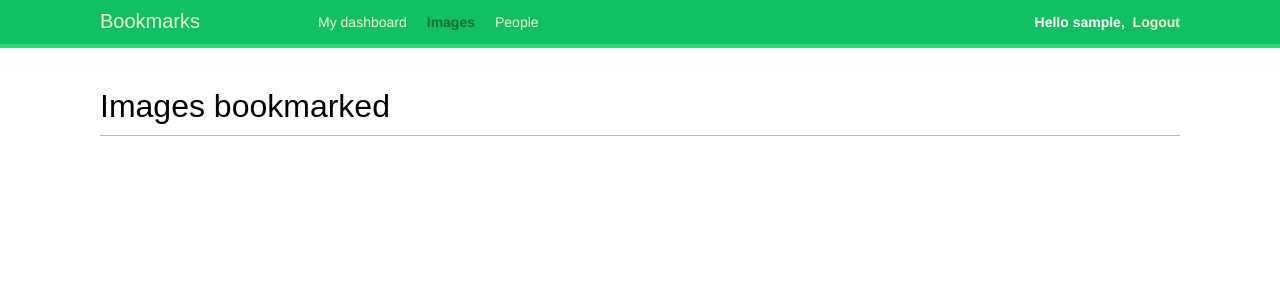
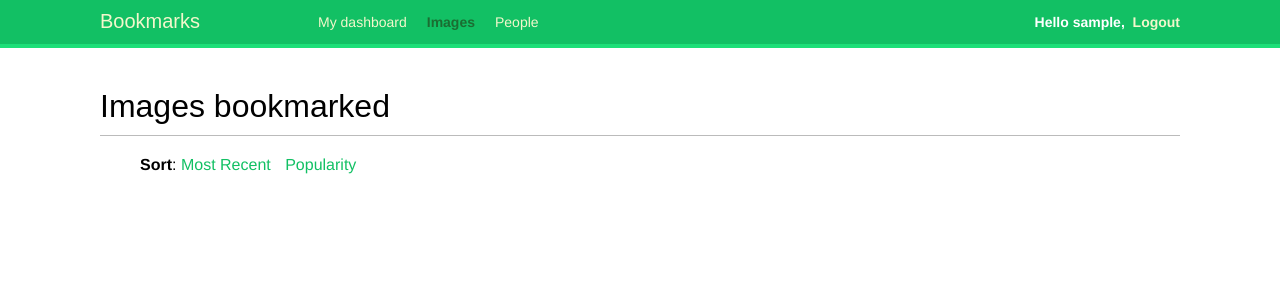
Before and after one commit to abhie-lp/image-share, a Django app: page /images/ in a window 1280 px wide. Shown: the top 308 px of the page. Run offline with Django 3.2, Linux system fonts and the light colour scheme; the visitor is signed in with stand-in values (Sample User, id 1); data comes from the database, SQL or seed files in the repository; data that the repository does not hold is empty; some libraries are stand-ins or nearby versions; some web fonts are replaced.

Commit message:
Sort with recent and popularity

```diff
--- a/images/admin.py
+++ b/images/admin.py
@@ -4,5 +4,5 @@ from .models import Image
 
 @admin.register(Image)
 class ImageAdmin(admin.ModelAdmin):
-    list_display = "title", "slug", "image", "created",
+    list_display = "title", "slug", "image", "total_likes", "created",
     list_filter = "created",
--- a/images/templates/image/list.html
+++ b/images/templates/image/list.html
@@ -4,6 +4,11 @@
 
 {% block content %}
   <h1>Images bookmarked</h1>
+  <ul class="sort" style="list-style: none;">
+    <li style="display: inline-block"><b>Sort</b>: </li>
+    <li style="display: inline-block;  padding-right: 10px"><a href="{% url 'images:list_sort' 'recent' %}">Most Recent</a></li>
+    <li style="display: inline-block"><a href="{% url 'images:list_sort' 'popularity' %}">Popularity</a></li>
+  </ul>
   <div id="image-list">
     {% include "image/list_ajax.html" %}
   </div>
--- a/images/urls.py
+++ b/images/urls.py
@@ -5,6 +5,7 @@ app_name = "images"
 
 urlpatterns = [
     path("detail/<int:pk>/<slug:slug>/", views.image_detail, name="detail"),
+    path("sort/<str:sort>/", views.image_list, name="list_sort"),
     path("like/", views.image_like, name="like"),
     path("create/", views.image_create, name="create"),
     path("", views.image_list, name="list"),
--- a/images/views.py
+++ b/images/views.py
@@ -1,5 +1,5 @@
 from django.contrib import messages
-from django.http import JsonResponse, HttpResponse
+from django.http import JsonResponse, HttpResponse, HttpResponseBadRequest
 from django.shortcuts import render, redirect, get_object_or_404
 from django.core.paginator import Paginator, EmptyPage, PageNotAnInteger
 from django.contrib.auth.decorators import login_required
@@ -13,8 +13,18 @@ from .models import Image
 
 
 @login_required
-def image_list(request):
+def image_list(request, sort=None):
     images = Image.objects.all()
+    following_ids = list(request.user.following.values_list("id", flat=True))
+    if following_ids:
+        images = images.filter(user__in=following_ids + [request.user.id])
+    if sort:
+        if sort == "popularity":
+            images = images.order_by("-total_likes")
+        elif sort == "recent":
+            images = images.order_by("-created")
+        else:
+            return HttpResponseBadRequest()
     paginator = Paginator(images, 10)
     page = request.GET.get("page")
     try:
```
